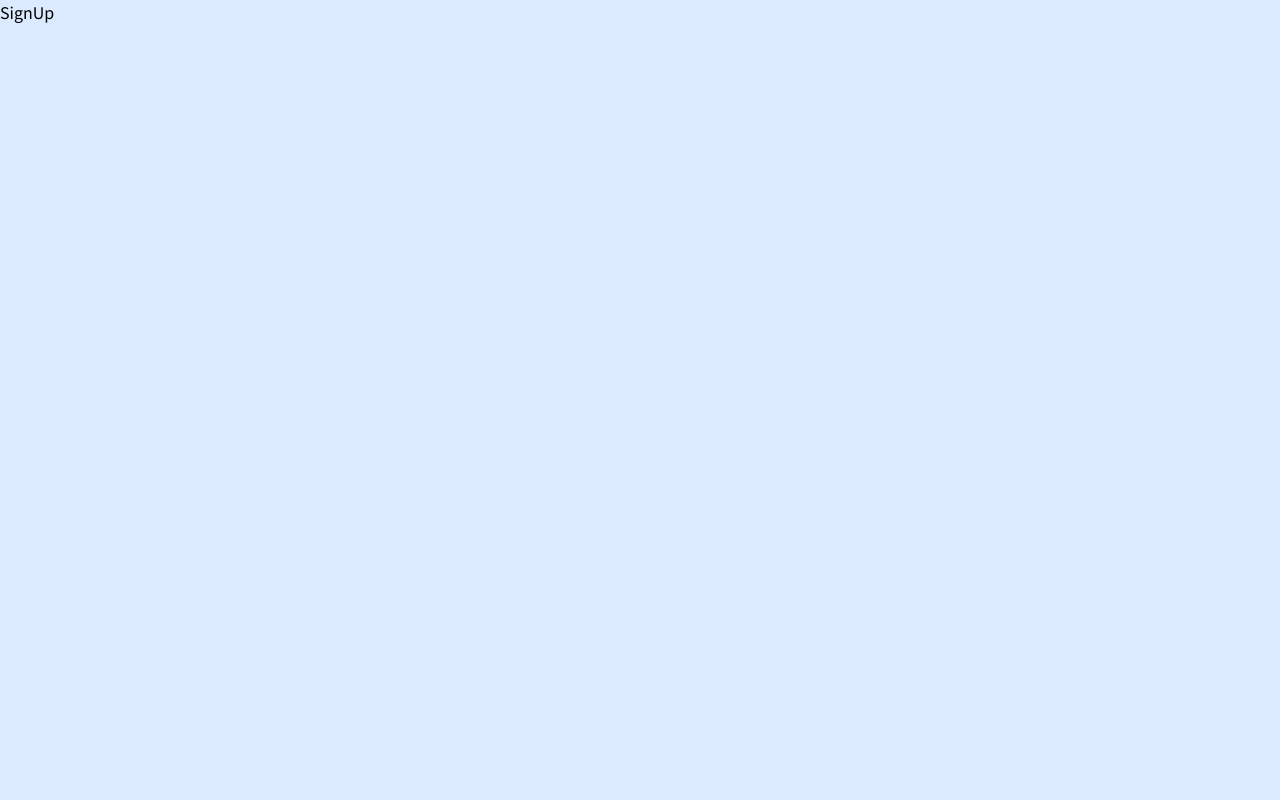
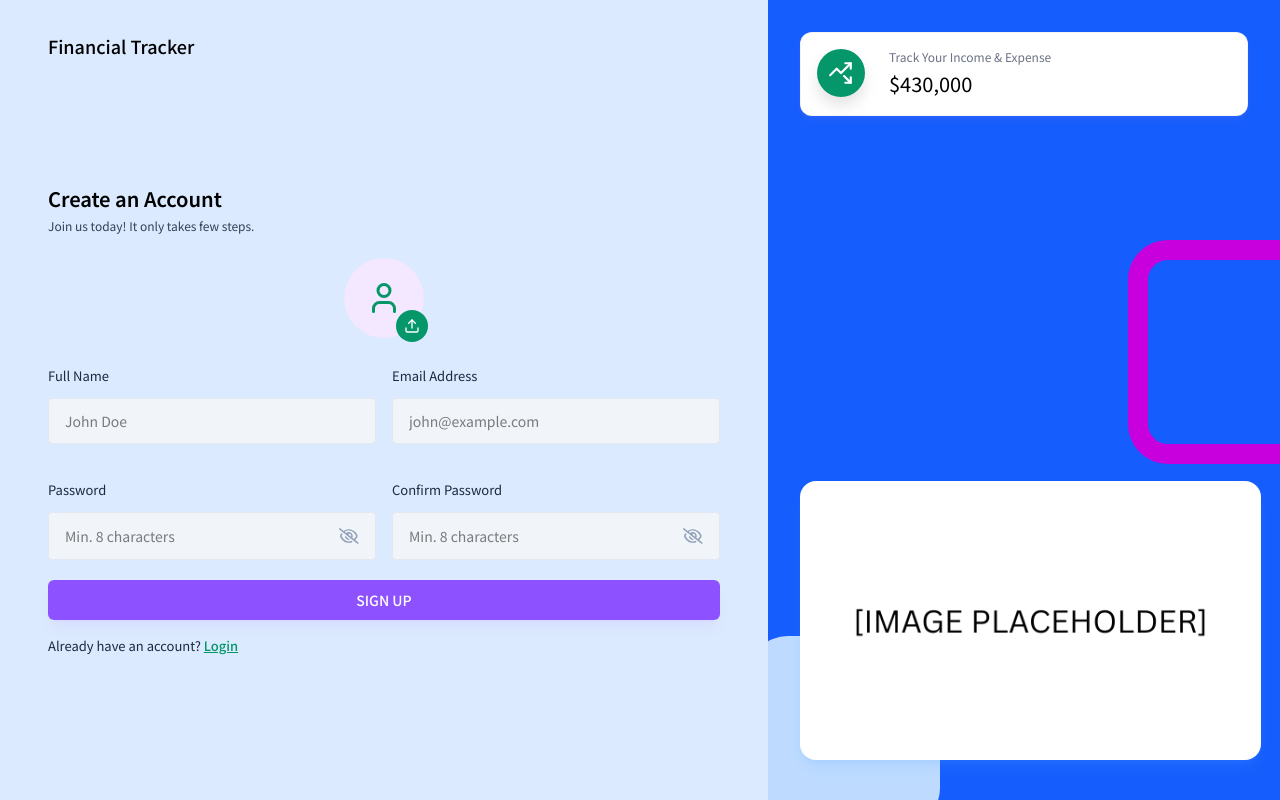
Before and after one commit to kevinariel1/financial-tracker, a React (Vite) app in the folder frontend/financial-tracker/: page /signUp in a window 1280 px wide. Built offline with nearby package versions, Linux system fonts and the light colour scheme.

Commit message:
Sign Up Page UI

```diff
--- /dev/null
+++ b/frontend/financial-tracker/src/components/Inputs/ProfilePictureSelector.jsx
@@ -0,0 +1,54 @@
+import React from 'react'
+import { LuUser, LuUpload, LuTrash } from 'react-icons/lu';
+
+const ProfilePictureSelector = ({image, setImage}) => {
+    const inputRef = React.useRef(null);
+    const [previewUrl, setPreviewUrl] = React.useState(null);
+
+    const handleImageChange = (event) => {
+        const file = event.target.files[0];
+        if (file) {
+            //Update Image State
+            setImage(file);
+
+            //Generate Preview URL from the file
+            const preview = URL.createObjectURL(file);
+            setPreviewUrl(preview);
+        }
+    }
+
+    const handleRemoveImage = () => {
+        setImage(null);
+        setPreviewUrl(null);
+        inputRef.current.value = null;
+    }
+
+    const onChooseFile = () => {
+        inputRef.current.click();
+    }
+
+  return (
+    <div className='flex justify-center mb-6'>
+        <input type="file" accept='image/*' ref={inputRef} onChange={handleImageChange} className='hidden' />
+
+        {!image ? (
+            <div className="w-20 h-20 flex items-center justify-center bg-purple-100 rounded-full relative">
+                <LuUser className='text-4xl text-primary'/>
+
+                <button type='button' className='w-8 h-8 flex items-center justify-center bg-primary text-white rounded-full absolute -bottom-1 -right-1' onClick={onChooseFile}>
+                    <LuUpload />
+                </button>
+            </div>
+        ) : (
+            <div className="relative">
+                <img src={previewUrl} alt="Profile Picture" className='w-20 h-20 rounded-full object-cover'/>
+                <button type='button' className='w-8 h-8 flex items-center justify-center bg-red-500 text-white rounded-full absolute -bottom-1 -right-1' onClick={handleRemoveImage}>
+                    <LuTrash/>
+                </button>
+            </div>
+        )}
+    </div>
+  )
+}
+
+export default ProfilePictureSelector
--- a/frontend/financial-tracker/src/pages/Auth/SignUp.jsx
+++ b/frontend/financial-tracker/src/pages/Auth/SignUp.jsx
@@ -1,8 +1,119 @@
 import React from 'react'
+import AuthLayout from '../../components/layouts/AuthLayout'
+import { useNavigate } from 'react-router-dom';
+import Input from '../../components/Inputs/Input';
+import { Link } from 'react-router-dom';
+import { validateEmail } from '../../utils/helper';
+import ProfilePictureSelector from '../../components/Inputs/ProfilePictureSelector';
 
 const SignUp = () => {
+  const [profilePic, setProfilePic] = React.useState(null);
+  const [fullName, setFullName] = React.useState('');
+  const [email, setEmail] = React.useState('');
+  const [password, setPassword] = React.useState('');
+  const [confirmPassword, setConfirmPassword] = React.useState('');
+  const [error, setError] = React.useState(null);
+
+  const navigate = useNavigate();
+
+  //Handle SignUp Form
+  const handleSignUp = async (e) => {
+    e.preventDefault();
+
+    let profilePicUrl = null;
+
+    if (!fullName || !email || !password || !confirmPassword) {
+      setError("All fields are required");
+      return;
+    }
+
+    if (!fullName){
+      setError('Please enter your full name.');
+      return;
+    }
+
+    if (!validateEmail(email)) {
+      setError("Please enter a valid email address");
+      return;
+    }
+
+    if (password.length < 8) {
+      setError("Password must be at least 8 characters");
+      return;
+    }
+
+    if (password !== confirmPassword) {
+      setError("Passwords do not match");
+      return;
+    }
+
+    setError(null);
+
+    // If validation passes, proceed with sign up logic (API, etc.)
+    console.log("Sign up successful:", { fullName, email, password });
+    navigate("/dashboard"); // or wherever you want
+
+  }
+
   return (
-    <div>SignUp</div>
+    <AuthLayout>
+      <div className="lg:w-[100%] h-auto md:h-full mt-10 md:mt-0 flex flex-col justify-center">
+        <h3 className="text-xl font-semibold text-black">
+          Create an Account
+        </h3>
+        <p className="text-xs text-slate-700 mt-[5px] mb-6">
+          Join us today! It only takes few steps.
+        </p>
+
+        <form onSubmit={handleSignUp}>
+
+          <ProfilePictureSelector image={profilePic} setImage={setProfilePic}/>
+
+          <div className="grid grid-cols-1 md:grid-cols-2 gap-4">
+            <Input
+              value={fullName}
+              onChange={({ target }) => setFullName(target.value)}
+              label="Full Name"
+              placeholder="John Doe"
+              type="text"/>
+
+            <Input value={email}
+              onChange={({ target }) => setEmail(target.value)}
+              label="Email Address"
+              placeholder="john@example.com"
+              type="text"
+              />
+
+            <Input value={password}
+              onChange={({ target }) => setPassword(target.value)}
+              label="Password"
+              placeholder="Min. 8 characters"
+              type="password"
+              />
+
+            <Input value={confirmPassword}
+              onChange={({ target }) => setConfirmPassword(target.value)}
+              label="Confirm Password"
+              placeholder="Min. 8 characters"
+              type="password"
+              />
+
+          </div>
+
+          {error && <p className='text-red-500 text-xs pb-2.5'>{error}</p>}
+
+          <button type="submit" className='btn-primary'>
+            SIGN UP
+          </button>
+
+          <p className="text-[13px] text-slate-800 mt-3">
+            Already have an account? {" "}
+            <Link className='font-medium text-primary underline ' to='/login'>Login</Link>
+          </p>
+
+        </form>
+      </div>
+    </AuthLayout>
   )
 }
 
```
